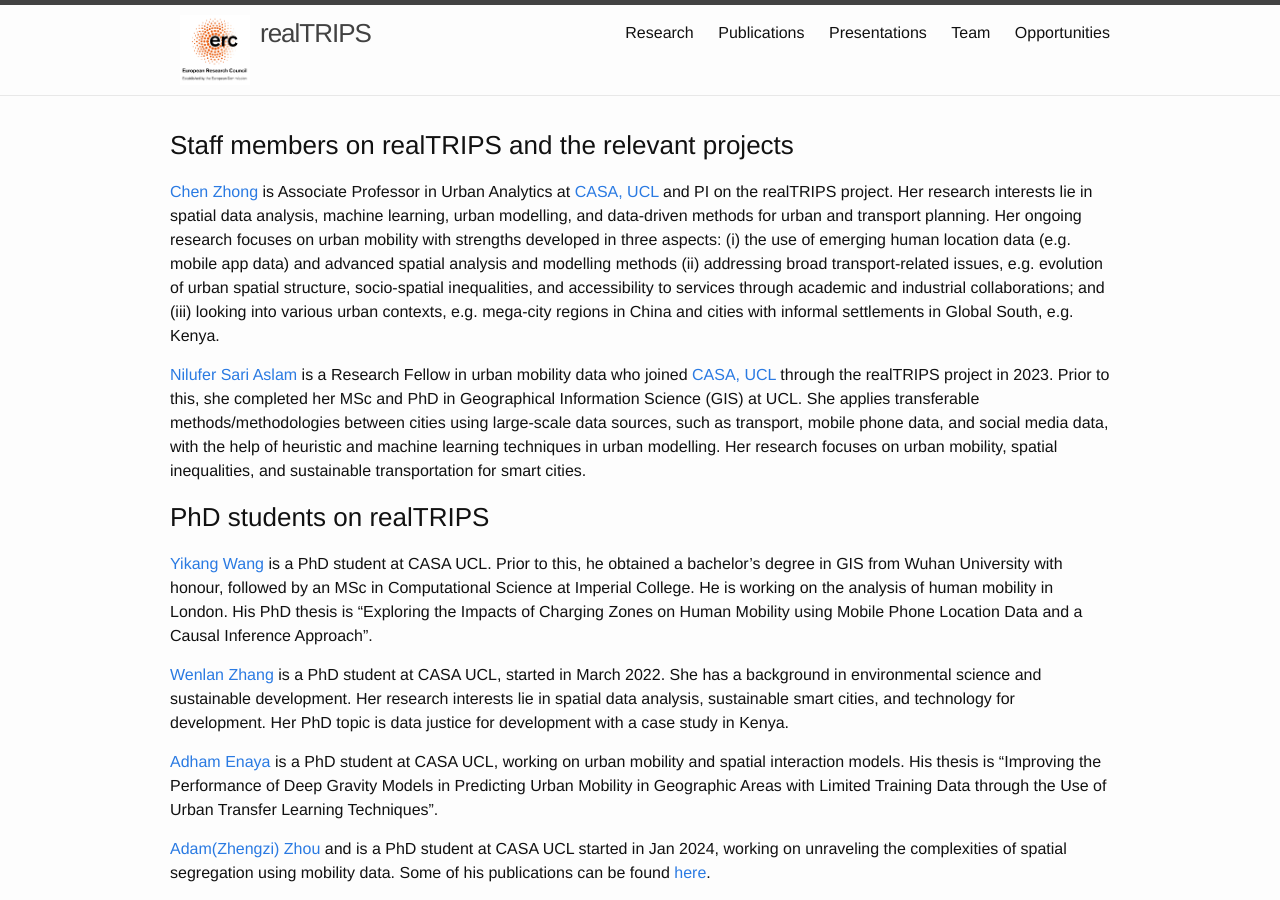
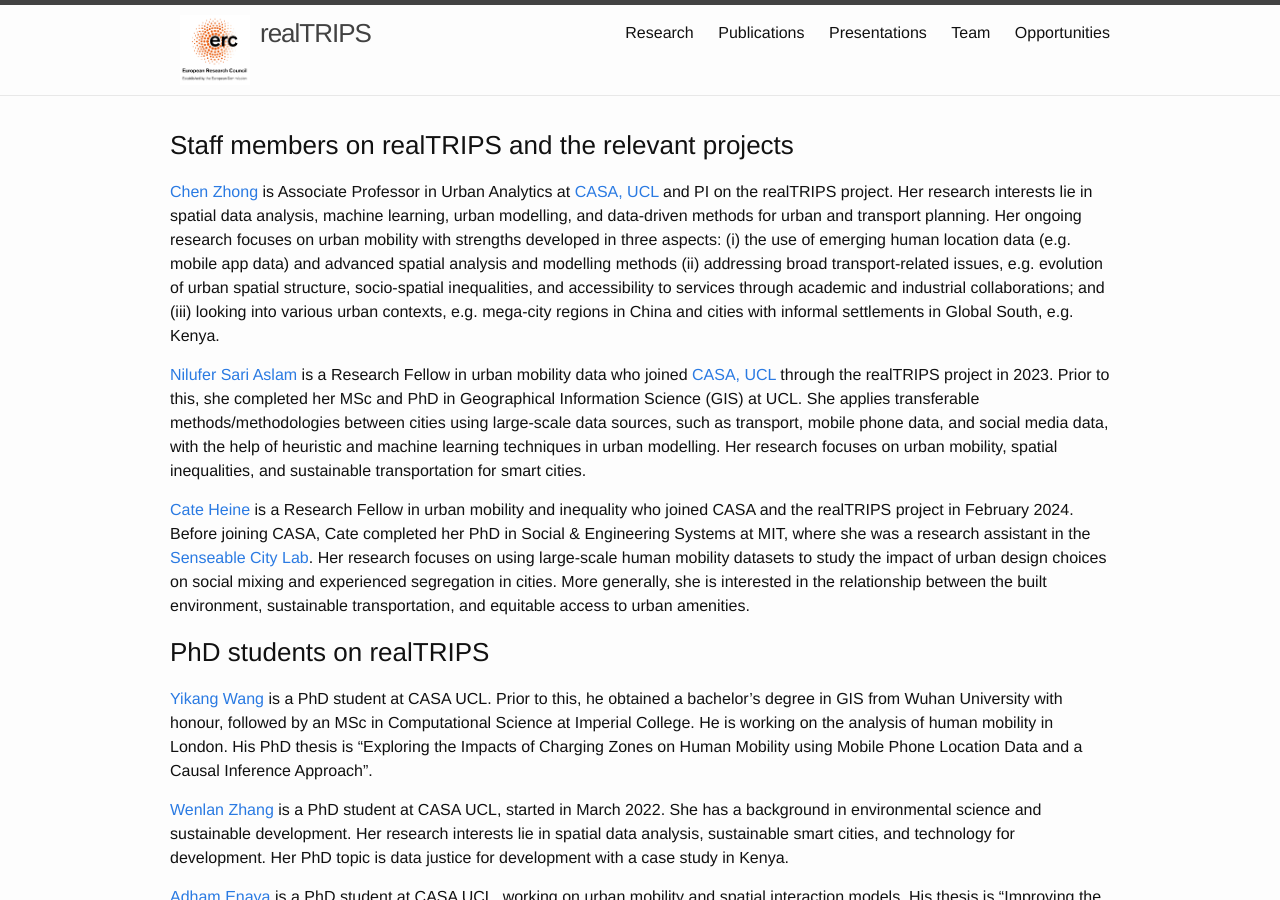
Before and after one commit to c-zhong-ucl-ac-uk/realTRIPS, a Jekyll site: the page built from team.md, in a window 1280 px wide and 900 px high. Built offline with Jekyll 4.4.1, drawn with Linux system fonts in a browser that asks for light colours; our own code applies the rules of GitHub Pages for plain Markdown files.

Commit message:
Update team.md

```diff
--- a/team.md
+++ b/team.md
@@ -11,6 +11,8 @@ tagline:
 [Chen Zhong](https://profiles.ucl.ac.uk/46973) is Associate Professor in Urban Analytics at [CASA, UCL](https://www.ucl.ac.uk/bartlett/casa) and PI on the realTRIPS project. Her research interests lie in spatial data analysis, machine learning, urban modelling, and data-driven methods for urban and transport planning. Her ongoing research focuses on urban mobility with strengths developed in three aspects: (i) the use of emerging human location data (e.g. mobile app data) and advanced spatial analysis and modelling methods (ii) addressing broad transport-related issues, e.g. evolution of urban spatial structure, socio-spatial inequalities, and accessibility to services through academic and industrial collaborations; and (iii) looking into various urban contexts, e.g. mega-city regions in China and cities with informal settlements in Global South, e.g. Kenya.
 
 [Nilufer Sari Aslam](https://scholar.google.co.uk/citations?user=ha04uDcAAAAJ&hl=en) is a Research Fellow in urban mobility data who joined [CASA, UCL](https://www.ucl.ac.uk/bartlett/casa) through the realTRIPS project in 2023. Prior to this, she completed her MSc and PhD in Geographical Information Science (GIS) at UCL. She applies transferable methods/methodologies between cities using large-scale data sources, such as transport, mobile phone data, and social media data, with the help of heuristic and machine learning techniques in urban modelling. Her research focuses on urban mobility, spatial inequalities, and sustainable transportation for smart cities.
+
+[Cate Heine](https://scholar.google.com/citations?user=rWS08wIAAAAJ&hl=en) is a Research Fellow in urban mobility and inequality who joined CASA and the realTRIPS project in February 2024. Before joining CASA, Cate completed her PhD in Social & Engineering Systems at MIT, where she was a research assistant in the [Senseable City Lab](https://senseable.mit.edu/). Her research focuses on using large-scale human mobility datasets to study the impact of urban design choices on social mixing and experienced segregation in cities. More generally, she is interested in the relationship between the built environment, sustainable transportation, and equitable access to urban amenities.
 
 ### PhD students on realTRIPS
 
```
